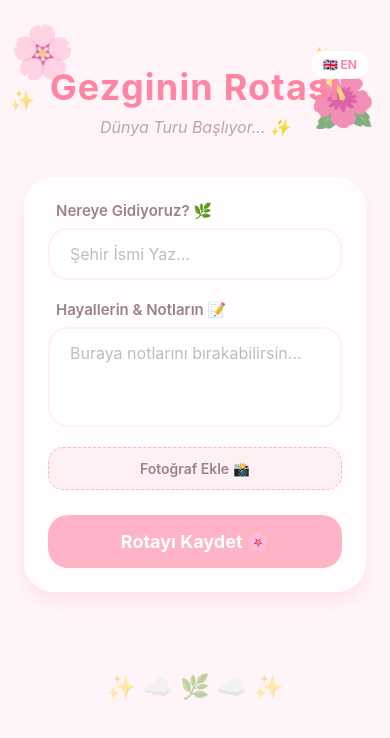
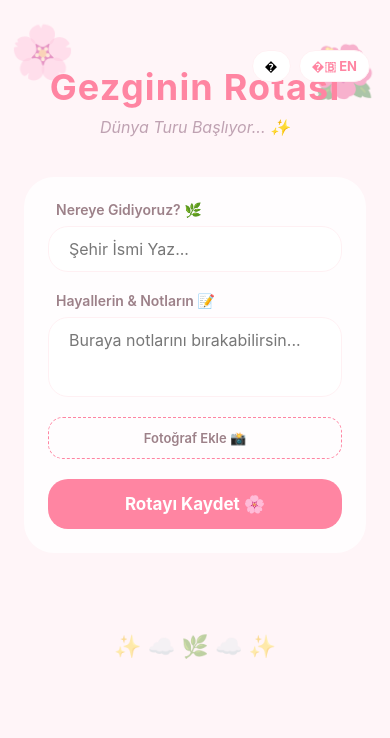
Before and after one commit to esmaotur/Naim, a React Native app: screen / in a window 390 px wide. Shown: the top 738 px of the page. Built offline with nearby package versions, Linux system fonts and the light colour scheme.

Commit message:
[NAIM: GezgininRotasi] Added dark mode - 15kg

```diff
--- a/App.js
+++ b/App.js
@@ -1,5 +1,5 @@
 import React, { useState, useEffect } from 'react';
-import { StyleSheet, Text, View, TextInput, SafeAreaView, ScrollView, TouchableOpacity, KeyboardAvoidingView, Platform, Alert, Modal, Image } from 'react-native';
+import { StyleSheet, Text, View, TextInput, SafeAreaView, ScrollView, TouchableOpacity, KeyboardAvoidingView, Platform, Alert, Modal, Image, StatusBar } from 'react-native';
 import AsyncStorage from '@react-native-async-storage/async-storage';
 import * as ImagePicker from 'expo-image-picker';
 import { translations } from './translations';
@@ -8,10 +8,11 @@ export default function App() {
   const [city, setCity] = useState('');
   const [notes, setNotes] = useState('');
   const [image, setImage] = useState(null);
-  const [trips, setTrips] = useState([]); // Rotaları tutan liste
-  const [searchQuery, setSearchQuery] = useState(''); // Arama sorgusu
-  const [lang, setLang] = useState('tr'); // Dil ayarı
-  const t = translations[lang]; // Mevcut dil çevirileri
+  const [trips, setTrips] = useState([]);
+  const [searchQuery, setSearchQuery] = useState('');
+  const [lang, setLang] = useState('tr');
+  const [isDark, setIsDark] = useState(false); // Karanlık mod ayarı
+  const t = translations[lang];
 
   const [aiModalVisible, setAiModalVisible] = useState(false);
   const [currentAiTip, setCurrentAiTip] = useState('');
@@ -32,13 +33,23 @@ export default function App() {
   useEffect(() => {
     loadTrips();
     loadLang();
+    loadTheme();
   }, []);
 
+  const loadTheme = async () => {
+    const savedTheme = await AsyncStorage.getItem('@theme_key');
+    if (savedTheme) setIsDark(savedTheme === 'dark');
+  };
+
+  const toggleTheme = async () => {
+    const newTheme = !isDark;
+    setIsDark(newTheme);
+    await AsyncStorage.setItem('@theme_key', newTheme ? 'dark' : 'light');
+  };
+
   const loadLang = async () => {
-    try {
     const savedLang = await AsyncStorage.getItem('@lang_key');
     if (savedLang) setLang(savedLang);
-    } catch (e) { }
   };
 
   const toggleLang = async () => {
@@ -50,21 +61,14 @@ export default function App() {
   const loadTrips = async () => {
     try {
       const savedTrips = await AsyncStorage.getItem('@trips_key');
-      if (savedTrips !== null) {
-        setTrips(JSON.parse(savedTrips));
-      }
-    } catch (e) {
-      console.error("Veriler yüklenirken hata oluştu:", e);
-    }
+      if (savedTrips !== null) setTrips(JSON.parse(savedTrips));
+    } catch (e) { }
   };
 
   const saveTrips = async (newTrips) => {
     try {
-      const jsonValue = JSON.stringify(newTrips);
-      await AsyncStorage.setItem('@trips_key', jsonValue);
-    } catch (e) {
-      console.error("Veriler kaydedilirken hata oluştu:", e);
-    }
+      await AsyncStorage.setItem('@trips_key', JSON.stringify(newTrips));
+    } catch (e) { }
   };
 
   const pickImage = async () => {
@@ -74,9 +78,7 @@ export default function App() {
       aspect: [4, 3],
       quality: 0.7,
     });
-    if (!result.canceled) {
-      setImage(result.assets[0].uri);
-    }
+    if (!result.canceled) setImage(result.assets[0].uri);
   };
 
   const handleAddTrip = async () => {
@@ -84,7 +86,6 @@ export default function App() {
       Alert.alert(t.errorTitle, t.errorMsg);
       return;
     }
-
     let quote = "";
     try {
       const response = await fetch('https://api.quotable.io/random?tags=wisdom|inspirational');
@@ -93,7 +94,6 @@ export default function App() {
     } catch (e) {
       quote = t.defaultQuote;
     }
-
     const newTrip = {
       id: Date.now().toString(),
       city: city,
@@ -102,7 +102,6 @@ export default function App() {
       quote: quote,
       date: new Date().toLocaleDateString(lang === 'tr' ? 'tr-TR' : 'en-US'),
     };
-
     const updatedTrips = [newTrip, ...trips];
     setTrips(updatedTrips);
     saveTrips(updatedTrips);
@@ -112,10 +111,7 @@ export default function App() {
   };
 
   const handleDeleteTrip = (id) => {
-    Alert.alert(
-      t.deleteTitle,
-      t.deleteMsg,
-      [
+    Alert.alert(t.deleteTitle, t.deleteMsg, [
       { text: t.cancel, style: 'cancel' },
       {
         text: t.delete,
@@ -126,8 +122,7 @@ export default function App() {
         },
         style: 'destructive'
       }
-      ]
-    );
+    ]);
   };
 
   const getAiTip = (cityName) => {
@@ -138,151 +133,103 @@ export default function App() {
     setAiModalVisible(true);
   };
 
-  // Filtreleme Mantığı
   const filteredTrips = trips.filter(trip =>
     trip.city.toLowerCase().includes(searchQuery.toLowerCase()) ||
     trip.notes.toLowerCase().includes(searchQuery.toLowerCase())
   );
 
+  // Dinamik Temalar
+  const theme = {
+    bg: isDark ? '#1A1A1A' : '#FFF5F8',
+    card: isDark ? '#2D2D2D' : '#FFFFFF',
+    text: isDark ? '#F5F5F5' : '#4F4F4F',
+    subText: isDark ? '#AAAAAA' : '#BFA2B2',
+    accent: isDark ? '#FF6B8B' : '#FF85A2',
+    inputBg: isDark ? '#3D3D3D' : '#FFFFFF',
+    borderColor: isDark ? '#444444' : '#FFF0F3',
+    quoteBg: isDark ? '#3D2B30' : '#FFF0F3',
+  };
+
   return (
-    <SafeAreaView style={styles.container}>
-      <KeyboardAvoidingView
-        behavior={Platform.OS === "ios" ? "padding" : "height"}
-        style={{ flex: 1 }}
-      >
+    <SafeAreaView style={[styles.container, { backgroundColor: theme.bg }]}>
+      <StatusBar barStyle={isDark ? 'light-content' : 'dark-content'} />
+      <KeyboardAvoidingView behavior={Platform.OS === "ios" ? "padding" : "height"} style={{ flex: 1 }}>
         <ScrollView contentContainerStyle={styles.scrollContent}>
-          <TouchableOpacity style={styles.langSwitch} onPress={toggleLang}>
-            <Text style={styles.langText}>{lang === 'tr' ? '🇬🇧 EN' : '🇹🇷 TR'}</Text>
+          <View style={styles.topButtons}>
+            <TouchableOpacity style={[styles.controlBtn, { backgroundColor: theme.card, borderColor: theme.borderColor }]} onPress={toggleTheme}>
+              <Text style={styles.controlBtnText}>{isDark ? '☀️' : '�'}</Text>
             </TouchableOpacity>
-
-          <View style={styles.decorationsLeft}>
-            <Text style={styles.decorText}>🌸</Text>
-            <Text style={styles.decorTextSmall}>✨</Text>
-          </View>
-          <View style={styles.decorationsRight}>
-            <Text style={styles.decorTextSmall}>✨</Text>
-            <Text style={styles.decorText}>🌺</Text>
+            <TouchableOpacity style={[styles.controlBtn, { backgroundColor: theme.card, borderColor: theme.borderColor }]} onPress={toggleLang}>
+              <Text style={[styles.controlBtnText, { color: theme.accent }]}>{lang === 'tr' ? '�🇧 EN' : '🇹🇷 TR'}</Text>
+            </TouchableOpacity>
           </View>
 
+          <View style={styles.decorationsLeft}><Text style={styles.decorText}>🌸</Text></View>
+          <View style={styles.decorationsRight}><Text style={styles.decorText}>🌺</Text></View>
+
           <View style={styles.headerContainer}>
-            <Text style={styles.headerTitle}>{t.headerTitle}</Text>
-            <Text style={styles.headerSubtitle}>{t.headerSubtitle}</Text>
+            <Text style={[styles.headerTitle, { color: theme.accent }]}>{t.headerTitle}</Text>
+            <Text style={[styles.headerSubtitle, { color: theme.subText }]}>{t.headerSubtitle}</Text>
           </View>
 
-          <View style={styles.formContainer}>
+          <View style={[styles.formContainer, { backgroundColor: isDark ? 'rgba(45, 45, 45, 0.9)' : 'rgba(255, 255, 255, 0.8)', shadowColor: theme.accent }]}>
             <View style={styles.inputWrapper}>
-              <Text style={styles.label}>{t.inputLabelCity}</Text>
-              <TextInput
-                style={styles.input}
-                placeholder={t.inputPlaceholderCity}
-                placeholderTextColor="#BDBDBD"
-                value={city}
-                onChangeText={setCity}
-              />
+              <Text style={[styles.label, { color: isDark ? theme.accent : '#9D8189' }]}>{t.inputLabelCity}</Text>
+              <TextInput style={[styles.input, { backgroundColor: theme.inputBg, color: theme.text, borderColor: theme.borderColor }]} placeholder={t.inputPlaceholderCity} placeholderTextColor="#777" value={city} onChangeText={setCity} />
             </View>
 
             <View style={styles.inputWrapper}>
-              <Text style={styles.label}>{t.inputLabelNotes}</Text>
-              <TextInput
-                style={[styles.input, styles.textArea]}
-                placeholder={t.inputPlaceholderNotes}
-                placeholderTextColor="#BDBDBD"
-                multiline
-                numberOfLines={4}
-                value={notes}
-                onChangeText={setNotes}
-              />
+              <Text style={[styles.label, { color: isDark ? theme.accent : '#9D8189' }]}>{t.inputLabelNotes}</Text>
+              <TextInput style={[styles.input, styles.textArea, { backgroundColor: theme.inputBg, color: theme.text, borderColor: theme.borderColor }]} placeholder={t.inputPlaceholderNotes} placeholderTextColor="#777" multiline value={notes} onChangeText={setNotes} />
             </View>
 
-            <TouchableOpacity style={[styles.photoInput, image && styles.photoSelected]} onPress={pickImage}>
-              <Text style={styles.photoInputText}>{image ? t.photoSelected : t.photoButton}</Text>
+            <TouchableOpacity style={[styles.photoInput, { borderColor: theme.accent }, image && styles.photoSelected]} onPress={pickImage}>
+              <Text style={[styles.photoInputText, { color: isDark ? theme.accent : '#9D8189' }]}>{image ? t.photoSelected : t.photoButton}</Text>
             </TouchableOpacity>
 
-            {image && (
-              <Image source={{ uri: image }} style={styles.previewImage} />
-            )}
+            {image && <Image source={{ uri: image }} style={styles.previewImage} />}
 
-            <TouchableOpacity style={styles.button} onPress={handleAddTrip}>
+            <TouchableOpacity style={[styles.button, { backgroundColor: theme.accent }]} onPress={handleAddTrip}>
               <Text style={styles.buttonText}>{t.saveButton}</Text>
             </TouchableOpacity>
           </View>
 
           {trips.length > 0 && (
             <View style={styles.listContainer}>
-              <View style={styles.listHeaderRow}>
-                <Text style={styles.listSectionTitle}>{t.listTitle}</Text>
-              </View>
-
+              <Text style={[styles.listSectionTitle, { color: isDark ? theme.accent : '#9D8189' }]}>{t.listTitle}</Text>
               <View style={styles.searchContainer}>
-                <TextInput
-                  style={styles.searchInput}
-                  placeholder={t.searchPlaceholder}
-                  placeholderTextColor="#BDBDBD"
-                  value={searchQuery}
-                  onChangeText={setSearchQuery}
-                />
+                <TextInput style={[styles.searchInput, { backgroundColor: theme.card, color: theme.text, borderColor: theme.borderColor }]} placeholder={t.searchPlaceholder} placeholderTextColor="#777" value={searchQuery} onChangeText={setSearchQuery} />
               </View>
 
               {filteredTrips.map((item) => (
-                <View key={item.id} style={styles.tripCard}>
+                <View key={item.id} style={[styles.tripCard, { backgroundColor: theme.card, borderColor: theme.borderColor }]}>
                   <View style={styles.tripCardHeader}>
-                    <Text style={styles.tripCity}>📍 {item.city}</Text>
-                    <TouchableOpacity onPress={() => handleDeleteTrip(item.id)}>
-                      <Text style={styles.deleteBtn}>🗑️</Text>
-                    </TouchableOpacity>
+                    <Text style={[styles.tripCity, { color: theme.accent }]}>📍 {item.city}</Text>
+                    <TouchableOpacity onPress={() => handleDeleteTrip(item.id)}><Text style={styles.deleteBtn}>🗑️</Text></TouchableOpacity>
                   </View>
-                  <Text style={styles.tripDate}>{item.date}</Text>
-
-                  {item.image && (
-                    <Image source={{ uri: item.image }} style={styles.cardImage} />
-                  )}
-
-                  {item.quote ? (
-                    <View style={styles.quoteWrapper}>
-                      <Text style={styles.tripQuote}>"{item.quote}"</Text>
-                    </View>
-                  ) : null}
-
-                  {item.notes ? (
-                    <Text style={styles.tripNotes}>{item.notes}</Text>
-                  ) : null}
-
-                  <TouchableOpacity style={styles.aiButton} onPress={() => getAiTip(item.city)}>
-                    <Text style={styles.aiButtonText}>{t.aiButton}</Text>
-                  </TouchableOpacity>
-
-                  <View style={styles.cardFlower}>
-                    <Text>🌸</Text>
-                  </View>
+                  <Text style={[styles.tripDate, { color: theme.subText }]}>{item.date}</Text>
+                  {item.image && <Image source={{ uri: item.image }} style={styles.cardImage} />}
+                  {item.quote && <View style={[styles.quoteWrapper, { backgroundColor: theme.quoteBg, borderLeftColor: theme.accent }]}><Text style={[styles.tripQuote, { color: isDark ? '#DDD' : '#9D8189' }]}>"{item.quote}"</Text></View>}
+                  {item.notes && <Text style={[styles.tripNotes, { color: isDark ? '#BBB' : '#7F6B73' }]}>{item.notes}</Text>}
+                  <TouchableOpacity style={[styles.aiButton, { backgroundColor: isDark ? '#3D2B3F' : '#F3E5F5', borderColor: isDark ? '#5D3B5F' : '#E1BEE7' }]} onPress={() => getAiTip(item.city)}><Text style={[styles.aiButtonText, { color: isDark ? '#E1BEE7' : '#7B1FA2' }]}>{t.aiButton}</Text></TouchableOpacity>
+                  <View style={styles.cardFlower}><Text>🌸</Text></View>
                 </View>
               ))}
             </View>
           )}
 
-          <Modal
-            animationType="slide"
-            transparent={true}
-            visible={aiModalVisible}
-            onRequestClose={() => setAiModalVisible(false)}
-          >
+          <Modal animationType="fade" transparent={true} visible={aiModalVisible} onRequestClose={() => setAiModalVisible(false)}>
             <View style={styles.modalOverlay}>
-              <View style={styles.modalContent}>
-                <Text style={styles.modalTitle}>{t.aiModalTitle}</Text>
-                <Text style={styles.modalCity}>{selectedCity}</Text>
-                <Text style={styles.modalTip}>{currentAiTip}</Text>
-                <TouchableOpacity
-                  style={styles.closeBtn}
-                  onPress={() => setAiModalVisible(false)}
-                >
-                  <Text style={styles.closeBtnText}>{t.modalClose}</Text>
-                </TouchableOpacity>
+              <View style={[styles.modalContent, { backgroundColor: theme.card }]}>
+                <Text style={styles.modalTitle}>🤖 AI Seyahat Notu</Text>
+                <Text style={[styles.modalCity, { color: theme.accent }]}>{selectedCity}</Text>
+                <Text style={[styles.modalTip, { color: theme.text }]}>{currentAiTip}</Text>
+                <TouchableOpacity style={[styles.closeBtn, { backgroundColor: theme.accent }]} onPress={() => setAiModalVisible(false)}><Text style={styles.closeBtnText}>{t.modalClose}</Text></TouchableOpacity>
               </View>
             </View>
           </Modal>
 
-          <View style={styles.footerDecor}>
-            <Text style={styles.footerDecorText}>✨ ☁️ 🌿 ☁️ ✨</Text>
-          </View>
+          <View style={styles.footerDecor}><Text style={[styles.footerDecorText, { color: theme.subText }]}>✨ ☁️ 🌿 ☁️ ✨</Text></View>
         </ScrollView>
       </KeyboardAvoidingView>
     </SafeAreaView>
@@ -290,304 +237,51 @@ export default function App() {
 }
 
 const styles = StyleSheet.create({
-  container: {
-    flex: 1,
-    backgroundColor: '#FFF5F8',
-  },
-  scrollContent: {
-    padding: 24,
-    paddingTop: 65,
-  },
-  langSwitch: {
-    position: 'absolute',
-    top: 50,
-    right: 20,
-    backgroundColor: '#FFFFFF',
-    paddingHorizontal: 12,
-    paddingVertical: 6,
-    borderRadius: 20,
-    borderWidth: 1,
-    borderColor: '#FFF0F3',
-    elevation: 3,
-    zIndex: 100,
-  },
-  langText: {
-    fontSize: 12,
-    fontWeight: '700',
-    color: '#FF85A2',
-  },
-  decorationsLeft: {
-    position: 'absolute',
-    top: 20,
-    left: 10,
-    opacity: 0.6,
-  },
-  decorationsRight: {
-    position: 'absolute',
-    top: 40,
-    right: 15,
-    opacity: 0.6,
-  },
-  decorText: {
-    fontSize: 52,
-  },
-  decorTextSmall: {
-    fontSize: 20,
-    marginTop: 5,
-  },
-  headerContainer: {
-    alignItems: 'center',
-    marginBottom: 40,
-  },
-  headerTitle: {
-    fontSize: 36,
-    fontWeight: '700',
-    color: '#FF85A2',
-    letterSpacing: 1.2,
-    textAlign: 'center',
-  },
-  headerSubtitle: {
-    fontSize: 16,
-    color: '#BFA2B2',
-    marginTop: 8,
-    fontStyle: 'italic',
-  },
-  formContainer: {
-    backgroundColor: 'rgba(255, 255, 255, 0.8)',
-    borderRadius: 30,
-    padding: 24,
-    shadowColor: '#FFC1CC',
-    shadowOffset: { width: 0, height: 10 },
-    shadowOpacity: 0.3,
-    shadowRadius: 15,
-    elevation: 10,
-    marginBottom: 40,
-  },
-  inputWrapper: {
-    marginBottom: 20,
-  },
-  label: {
-    fontSize: 15,
-    fontWeight: '600',
-    color: '#9D8189',
-    marginBottom: 8,
-    marginLeft: 8,
-  },
-  input: {
-    backgroundColor: '#FFFFFF',
-    borderWidth: 2,
-    borderColor: '#FFF0F3',
-    borderRadius: 20,
-    paddingHorizontal: 20,
-    paddingVertical: 14,
-    fontSize: 16,
-    color: '#4F4F4F',
-  },
-  textArea: {
-    height: 100,
-    textAlignVertical: 'top',
-  },
-  photoInput: {
-    backgroundColor: '#FFF0F3',
-    paddingVertical: 12,
-    borderRadius: 15,
-    alignItems: 'center',
-    marginBottom: 15,
-    borderWidth: 1,
-    borderStyle: 'dashed',
-    borderColor: '#FFB3C6',
-  },
-  photoSelected: {
-    borderStyle: 'solid',
-    backgroundColor: '#E8F5E9',
-    borderColor: '#4CAF50',
-  },
-  photoInputText: {
-    fontSize: 14,
-    fontWeight: '600',
-    color: '#9D8189',
-  },
-  previewImage: {
-    width: '100%',
-    height: 150,
-    borderRadius: 15,
-    marginBottom: 15,
-  },
-  button: {
-    backgroundColor: '#FFB3C6',
-    borderRadius: 20,
-    paddingVertical: 16,
-    alignItems: 'center',
-    marginTop: 10,
-    elevation: 5,
-  },
-  buttonText: {
-    color: '#FFFFFF',
-    fontSize: 18,
-    fontWeight: '700',
-  },
-  listContainer: {
-    marginTop: 10,
-  },
-  listHeaderRow: {
-    flexDirection: 'row',
-    justifyContent: 'space-between',
-    alignItems: 'center',
-    marginBottom: 16,
-  },
-  listSectionTitle: {
-    fontSize: 22,
-    fontWeight: '700',
-    color: '#9D8189',
-    marginLeft: 8,
-  },
-  searchContainer: {
-    marginBottom: 16,
-  },
-  searchInput: {
-    backgroundColor: '#FFFFFF',
-    borderWidth: 1,
-    borderColor: '#FFF0F3',
-    borderRadius: 15,
-    paddingHorizontal: 15,
-    paddingVertical: 10,
-    fontSize: 14,
-    color: '#4F4F4F',
-    shadowColor: '#000',
-    shadowOffset: { width: 0, height: 2 },
-    shadowOpacity: 0.05,
-    shadowRadius: 5,
-    elevation: 2,
-  },
-  tripCard: {
-    backgroundColor: '#FFFFFF',
-    borderRadius: 25,
-    padding: 20,
-    marginBottom: 16,
-    borderWidth: 1,
-    borderColor: '#FFF0F3',
-    elevation: 3,
-    position: 'relative',
-    overflow: 'hidden',
-  },
-  tripCardHeader: {
-    flexDirection: 'row',
-    justifyContent: 'space-between',
-    alignItems: 'center',
-    marginBottom: 4,
-  },
-  tripCity: {
-    fontSize: 20,
-    fontWeight: '700',
-    color: '#FF85A2',
-  },
-  deleteBtn: {
-    fontSize: 18,
-    padding: 4,
-  },
-  tripDate: {
-    fontSize: 12,
-    color: '#BFA2B2',
-    marginBottom: 8,
-    marginLeft: 2,
-  },
-  cardImage: {
-    width: '100%',
-    height: 200,
-    borderRadius: 15,
-    marginBottom: 12,
-  },
-  tripNotes: {
-    fontSize: 14,
-    color: '#7F6B73',
-    lineHeight: 20,
-    marginTop: 8,
-  },
-  quoteWrapper: {
-    backgroundColor: '#FFF0F3',
-    padding: 10,
-    borderRadius: 15,
-    marginVertical: 8,
-    borderLeftWidth: 4,
-    borderLeftColor: '#FFB3C6',
-  },
-  tripQuote: {
-    fontSize: 13,
-    color: '#9D8189',
-    fontStyle: 'italic',
-    lineHeight: 18,
-  },
-  aiButton: {
-    backgroundColor: '#F3E5F5',
-    borderRadius: 12,
-    paddingVertical: 10,
-    alignItems: 'center',
-    marginTop: 12,
-    borderWidth: 1,
-    borderColor: '#E1BEE7',
-  },
-  aiButtonText: {
-    color: '#7B1FA2',
-    fontSize: 13,
-    fontWeight: '600',
-  },
-  modalOverlay: {
-    flex: 1,
-    backgroundColor: 'rgba(0, 0, 0, 0.4)',
-    justifyContent: 'center',
-    alignItems: 'center',
-  },
-  modalContent: {
-    backgroundColor: '#FFFFFF',
-    borderRadius: 30,
-    padding: 30,
-    width: '85%',
-    alignItems: 'center',
-    elevation: 20,
-  },
-  modalTitle: {
-    fontSize: 20,
-    fontWeight: '700',
-    color: '#7B1FA2',
-    marginBottom: 10,
-  },
-  modalCity: {
-    fontSize: 24,
-    fontWeight: '800',
-    color: '#FF85A2',
-    marginBottom: 15,
-  },
-  modalTip: {
-    fontSize: 16,
-    color: '#4F4F4F',
-    textAlign: 'center',
-    lineHeight: 24,
-    marginBottom: 25,
-  },
-  closeBtn: {
-    backgroundColor: '#FFB3C6',
-    paddingHorizontal: 30,
-    paddingVertical: 12,
-    borderRadius: 15,
-  },
-  closeBtnText: {
-    color: '#FFFFFF',
-    fontWeight: '700',
-  },
-  cardFlower: {
-    position: 'absolute',
-    bottom: -10,
-    right: -10,
-    opacity: 0.2,
-    transform: [{ scale: 1.5 }],
-  },
-  footerDecor: {
-    marginTop: 40,
-    marginBottom: 60,
-    alignItems: 'center',
-  },
-  footerDecorText: {
-    fontSize: 24,
-    opacity: 0.4,
-  },
+  container: { flex: 1 },
+  scrollContent: { padding: 24, paddingTop: 65 },
+  topButtons: { position: 'absolute', top: 50, right: 20, flexDirection: 'row', zIndex: 100 },
+  controlBtn: { marginLeft: 8, paddingHorizontal: 12, paddingVertical: 6, borderRadius: 20, borderWidth: 1, elevation: 3, justifyContent: 'center', alignItems: 'center' },
+  controlBtnText: { fontSize: 13, fontWeight: '700' },
+  decorationsLeft: { position: 'absolute', top: 20, left: 10, opacity: 0.4 },
+  decorationsRight: { position: 'absolute', top: 40, right: 15, opacity: 0.4 },
+  decorText: { fontSize: 52 },
+  headerContainer: { alignItems: 'center', marginBottom: 40 },
+  headerTitle: { fontSize: 36, fontWeight: '700', letterSpacing: 1.2, textAlign: 'center' },
+  headerSubtitle: { fontSize: 16, marginTop: 8, fontStyle: 'italic' },
+  formContainer: { borderRadius: 30, padding: 24, shadowOffset: { width: 0, height: 10 }, shadowOpacity: 0.2, shadowRadius: 15, elevation: 10, marginBottom: 40 },
+  inputWrapper: { marginBottom: 20 },
+  label: { fontSize: 14, fontWeight: '600', marginBottom: 8, marginLeft: 8 },
+  input: { borderWidth: 1, borderRadius: 20, paddingHorizontal: 20, paddingVertical: 12, fontSize: 16 },
+  textArea: { height: 80, textAlignVertical: 'top' },
+  photoInput: { paddingVertical: 12, borderRadius: 15, alignItems: 'center', marginBottom: 15, borderWidth: 1, borderStyle: 'dashed' },
+  photoSelected: { borderStyle: 'solid', backgroundColor: 'rgba(76, 175, 80, 0.1)', borderColor: '#4CAF50' },
+  photoInputText: { fontSize: 13, fontWeight: '600' },
+  previewImage: { width: '100%', height: 150, borderRadius: 15, marginBottom: 15 },
+  button: { borderRadius: 20, paddingVertical: 15, alignItems: 'center', marginTop: 5, elevation: 5 },
+  buttonText: { color: '#FFFFFF', fontSize: 17, fontWeight: '700' },
+  listContainer: { marginTop: 10 },
+  listSectionTitle: { fontSize: 20, fontWeight: '700', marginBottom: 15, marginLeft: 8 },
+  searchContainer: { marginBottom: 16 },
+  searchInput: { borderWidth: 1, borderRadius: 15, paddingHorizontal: 15, paddingVertical: 10, fontSize: 14 },
+  tripCard: { borderRadius: 25, padding: 20, marginBottom: 16, borderWidth: 1, elevation: 3, position: 'relative', overflow: 'hidden' },
+  tripCardHeader: { flexDirection: 'row', justifyContent: 'space-between', alignItems: 'center', marginBottom: 4 },
+  tripCity: { fontSize: 19, fontWeight: '700' },
+  deleteBtn: { fontSize: 18, padding: 4 },
+  tripDate: { fontSize: 11, marginBottom: 8, marginLeft: 2 },
+  cardImage: { width: '100%', height: 180, borderRadius: 15, marginBottom: 12 },
+  tripNotes: { fontSize: 14, lineHeight: 20, marginTop: 8 },
+  quoteWrapper: { padding: 10, borderRadius: 15, marginVertical: 8, borderLeftWidth: 4 },
+  tripQuote: { fontSize: 12, fontStyle: 'italic', lineHeight: 18 },
+  aiButton: { borderRadius: 12, paddingVertical: 10, alignItems: 'center', marginTop: 12, borderWidth: 1 },
+  aiButtonText: { fontSize: 12, fontWeight: '600' },
+  modalOverlay: { flex: 1, backgroundColor: 'rgba(0,0,0,0.5)', justifyContent: 'center', alignItems: 'center' },
+  modalContent: { borderRadius: 30, padding: 30, width: '85%', alignItems: 'center', elevation: 20 },
+  modalTitle: { fontSize: 18, fontWeight: '700', color: '#7B1FA2', marginBottom: 10 },
+  modalCity: { fontSize: 22, fontWeight: '800', marginBottom: 12 },
+  modalTip: { fontSize: 15, textAlign: 'center', lineHeight: 22, marginBottom: 25 },
+  closeBtn: { paddingHorizontal: 30, paddingVertical: 12, borderRadius: 15 },
+  closeBtnText: { color: '#FFFFFF', fontWeight: '700' },
+  cardFlower: { position: 'absolute', bottom: -10, right: -10, opacity: 0.15, transform: [{ scale: 1.5 }] },
+  footerDecor: { marginTop: 40, marginBottom: 60, alignItems: 'center' },
+  footerDecorText: { fontSize: 22, opacity: 0.4 },
 });
```
Lines whose indentation alone changed are shown as unchanged.
